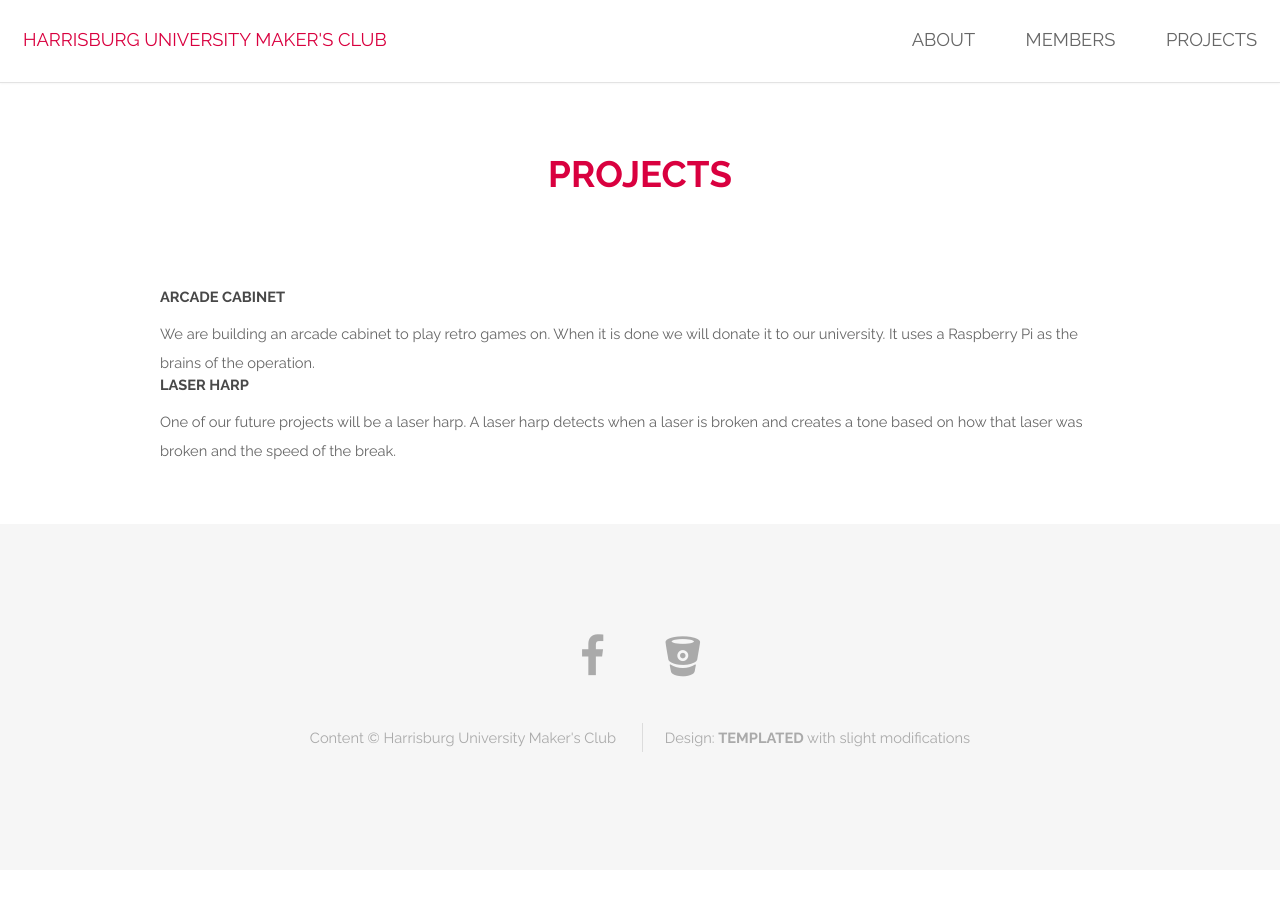
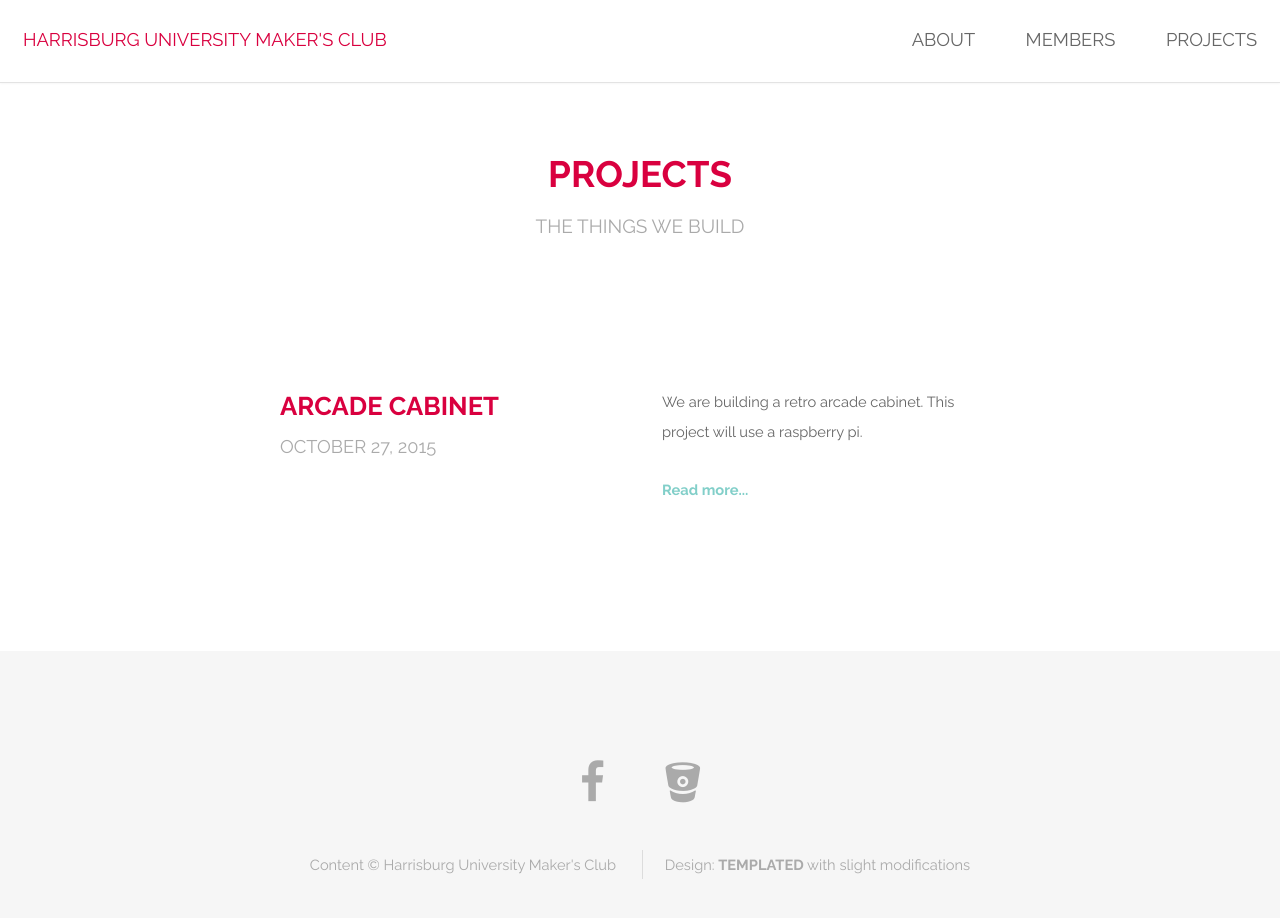
Before and after one commit to stripedpurple/hu-maker-club-site, a Jekyll site: the page built from projects.html, in a window 1280 px wide and 996 px high. Shown: the top 918 px of the window. Built offline with Jekyll 4.4.1, drawn with Linux system fonts in a browser that asks for light colours.

Commit message:
reworked projects page
 * removed projects data file
   - projects are now defined by posts in the category "projects"
 * default permalink style is now /:categories/:title/
 * rewrote post style in line with theme
 * made code in members.html a tad more readable

```diff
--- a/_config.yml
+++ b/_config.yml
@@ -16,6 +16,7 @@ url: "http://humaker.club" # the base hostname & protocol for your site
 facebook: "https://www.facebook.com/groups/853987087968387/"
 bitbucket: "https://bitbucket.org/hudevelopmentclub/"
 
+permalink: /:categories/:title/
 exclude: [makefile, Colors]
 include: [.htaccess]
 
--- a/_data/projects.yml
+++ /dev/null
@@ -1,13 +0,0 @@
-# This file lists our various projects
-
-- title: Arcade Cabinet
-  description: >
-      We are building an arcade cabinet to play retro games on. When it is
-      done we will donate it to our university. It uses a Raspberry Pi as
-      the brains of the operation.
-
-- title: Laser Harp
-  description: >
-      One of our future projects will be a laser harp. A laser harp detects
-      when a laser is broken and creates a tone based on how that laser was
-      broken and the speed of the break.
--- a/members.html
+++ b/members.html
@@ -1,7 +1,7 @@
 ---
 layout: bare
 title: Members
-subitle: Meet our talented crew of makers
+subtitle: Meet our talented crew of makers
 permalink: /members/
 ---
 {% for member in site.data.members %}
--- a/projects.html
+++ b/projects.html
@@ -1,11 +1,27 @@
 ---
-layout: page
+layout: bare
 title: Projects
-subitle: The things we build
+subtitle: The things we build
 permalink: /projects/
 ---
 
-{% for project in site.data.projects %}
-<h1>{{ project.title }}</h1>
-{{ project.description }}
+{% for post in site.posts %}
+	{% if post.category == 'projects' %}
+		<section id="{{ post.title | slugify }}" class="wrapper {% cycle 'style1', 'style2' %}">
+			<div class="container 75%">
+				<div class="row 200%">
+					<div class="6u 12u$(medium)">
+						<header>
+							<h2>{{ post.title }}</h2>
+							<p><time datetime="{{ post.date | date_to_xmlschema }}" itemprop="datePublished">{{ post.date | date: "%B %-d, %Y" }}</time></p>
+						</header>
+					</div>
+					<div class="6u$ 12u$(medium)">
+						{{ post.excerpt }}
+						<p><a href="{{ post.url }}">Read more...</a></p>
+					</div>
+				</div>
+			</div>
+		</section>
+	{% endif %}
 {% endfor %}
```
Also changed, not shown: _layouts/post.html (+9 -12 lines), _posts/2015-10-27-arcade-cabinet.md (+1 -1 lines). Lines whose indentation alone changed are shown as unchanged.
